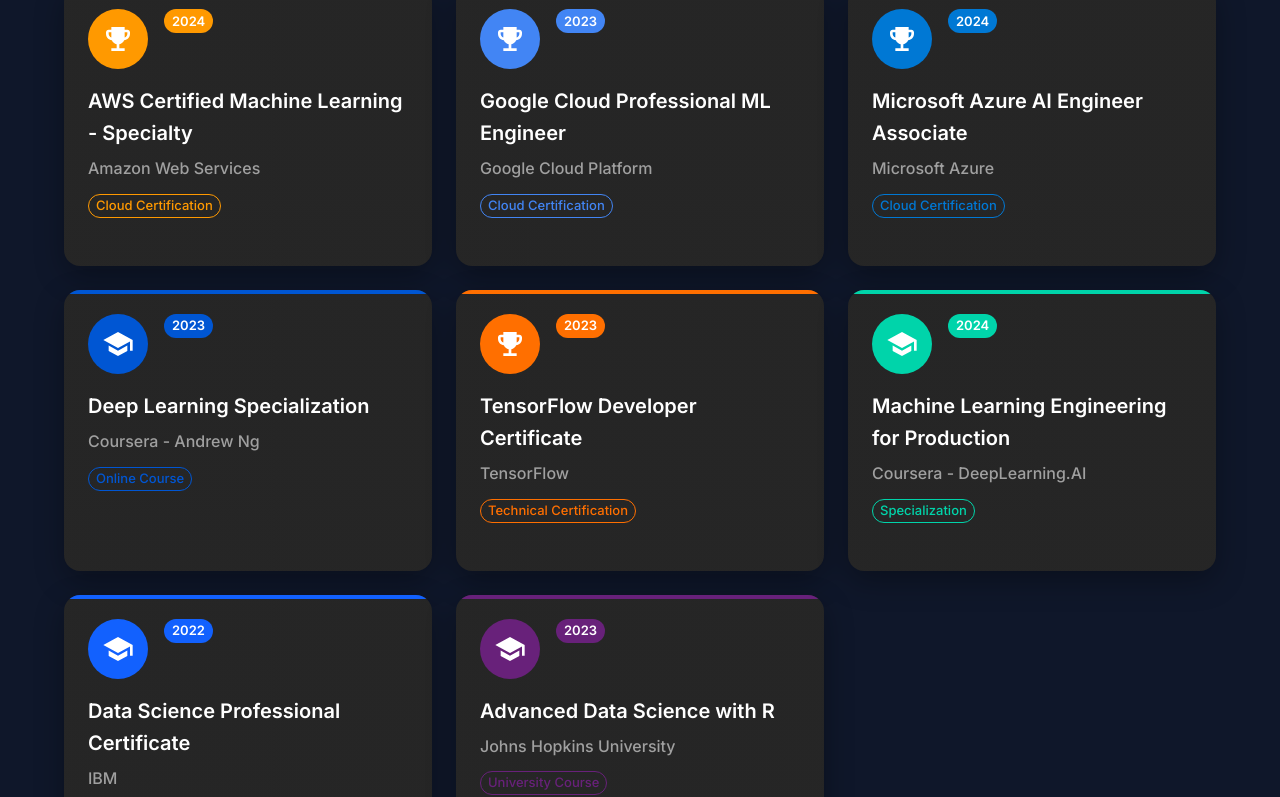
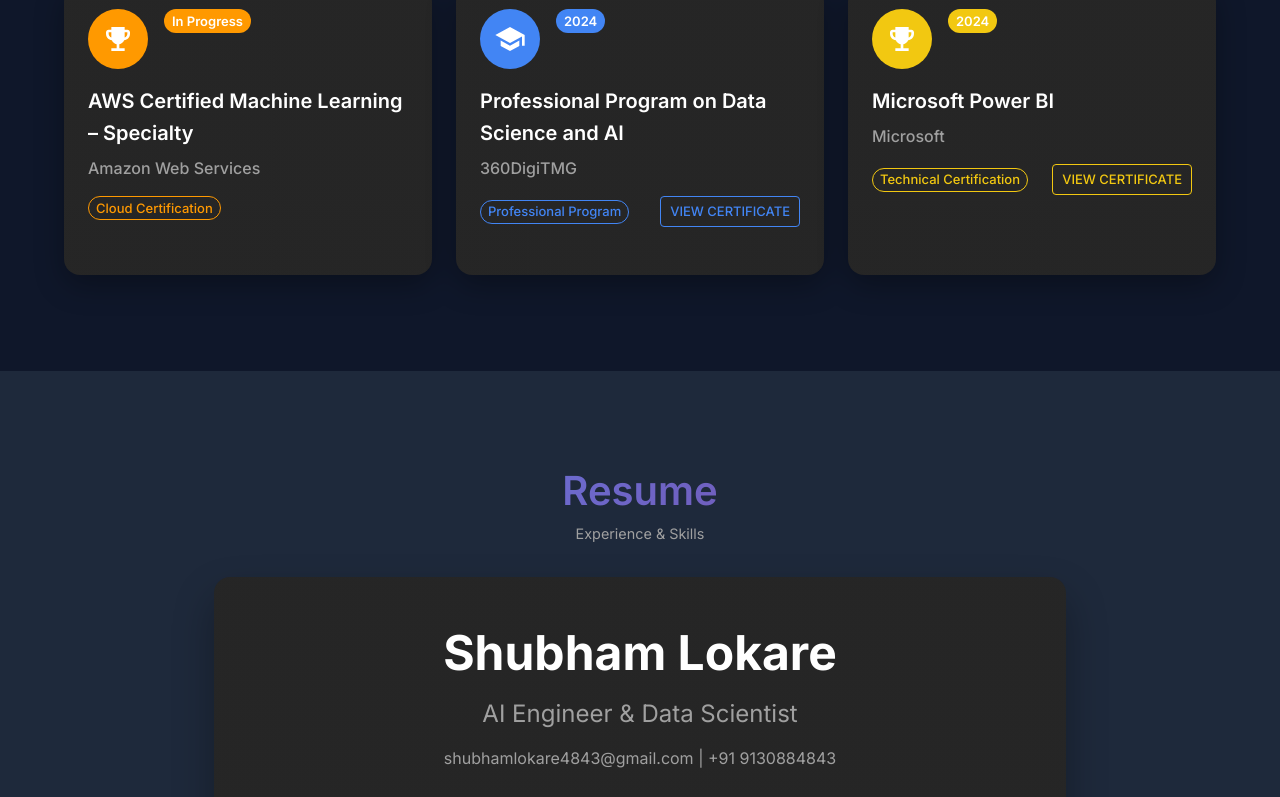
Before and after one commit to shubhaml4843/Portfolio, a React (Create React App) app: page / in a window 1280 px wide. Shown: the part 4020-4817 px from the top of the page. Built offline with nearby package versions, Linux system fonts and the light colour scheme.

Commit message:
Update certificates with actual certifications and add Gen AI skills

```diff
--- a/src/components/Certificates.js
+++ b/src/components/Certificates.js
@@ -1,5 +1,5 @@
 import React from 'react';
-import { Box, Container, Typography, Card, CardContent, Chip } from '@mui/material';
+import { Box, Container, Typography, Card, CardContent, Chip, Button } from '@mui/material';
 import { motion } from 'framer-motion';
 import { useInView } from 'react-intersection-observer';
 import SchoolIcon from '@mui/icons-material/School';
@@ -10,60 +10,28 @@
 
   const certificates = [
     {
-      title: 'AWS Certified Machine Learning - Specialty',
+      title: 'AWS Certified Machine Learning – Specialty',
       issuer: 'Amazon Web Services',
-      date: '2024',
+      date: 'In Progress',
       type: 'Cloud Certification',
-      color: '#FF9900'
+      color: '#FF9900',
+      link: null
     },
     {
-      title: 'Google Cloud Professional ML Engineer',
-      issuer: 'Google Cloud Platform',
-      date: '2023',
-      type: 'Cloud Certification',
-      color: '#4285F4'
+      title: 'Professional Program on Data Science and AI',
+      issuer: '360DigiTMG',
+      date: '2024',
+      type: 'Professional Program',
+      color: '#4285F4',
+      link: 'YOUR_360DIGITM_LINK_HERE'
     },
     {
-      title: 'Microsoft Azure AI Engineer Associate',
-      issuer: 'Microsoft Azure',
+      title: 'Microsoft Power BI',
+      issuer: 'Microsoft',
       date: '2024',
-      type: 'Cloud Certification',
-      color: '#0078D4'
-    },
-    {
-      title: 'Deep Learning Specialization',
-      issuer: 'Coursera - Andrew Ng',
-      date: '2023',
-      type: 'Online Course',
-      color: '#0056D3'
-    },
-    {
-      title: 'TensorFlow Developer Certificate',
-      issuer: 'TensorFlow',
-      date: '2023',
       type: 'Technical Certification',
-      color: '#FF6F00'
-    },
-    {
-      title: 'Machine Learning Engineering for Production',
-      issuer: 'Coursera - DeepLearning.AI',
-      date: '2024',
-      type: 'Specialization',
-      color: '#00D4AA'
-    },
-    {
-      title: 'Data Science Professional Certificate',
-      issuer: 'IBM',
-      date: '2022',
-      type: 'Professional Certificate',
-      color: '#1261FE'
-    },
-    {
-      title: 'Advanced Data Science with R',
-      issuer: 'Johns Hopkins University',
-      date: '2023',
-      type: 'University Course',
-      color: '#68217A'
+      color: '#F2C811',
+      link: 'YOUR_POWERBI_LINK_HERE'
     }
   ];
 
@@ -200,6 +168,7 @@
                     {cert.issuer}
                   </Typography>
 
+                  <Box sx={{ display: 'flex', justifyContent: 'space-between', alignItems: 'center', mt: 2 }}>
                     <Chip
                       label={cert.type}
                       size="small"
@@ -207,10 +176,27 @@
                       sx={{
                         borderColor: cert.color,
                         color: cert.color,
-                      fontWeight: 500,
-                      mt: 1
+                        fontWeight: 500
                       }}
                     />
+                    {cert.link && (
+                      <Button
+                        variant="outlined"
+                        size="small"
+                        onClick={() => window.open(cert.link, '_blank')}
+                        sx={{
+                          borderColor: cert.color,
+                          color: cert.color,
+                          '&:hover': {
+                            backgroundColor: cert.color,
+                            color: 'white'
+                          }
+                        }}
+                      >
+                        View Certificate
+                      </Button>
+                    )}
+                  </Box>
                 </CardContent>
               </Card>
             </motion.div>
--- a/src/components/Resume.js
+++ b/src/components/Resume.js
@@ -113,7 +113,7 @@
                   Core Technologies
                 </Typography>
                 <Box sx={{ display: 'flex', flexWrap: 'wrap', gap: 1 }}>
-                  {['LangGraph', 'RLHF', 'Multi-Agent Systems', 'YOLOv8', 'RAG', 'FastAPI', 'Python', 'PyTorch', 'Docker', 'Healthcare AI'].map((skill) => (
+                  {['Agentic Ai','Gen AI','LangGraph', 'RLHF', 'Multi-Agent Systems', 'YOLOv8', 'RAG', 'FastAPI', 'Python', 'PyTorch', 'Docker', 'Healthcare AI'].map((skill) => (
                     <Box
                       key={skill}
                       sx={{
```
Lines whose indentation alone changed are shown as unchanged.
